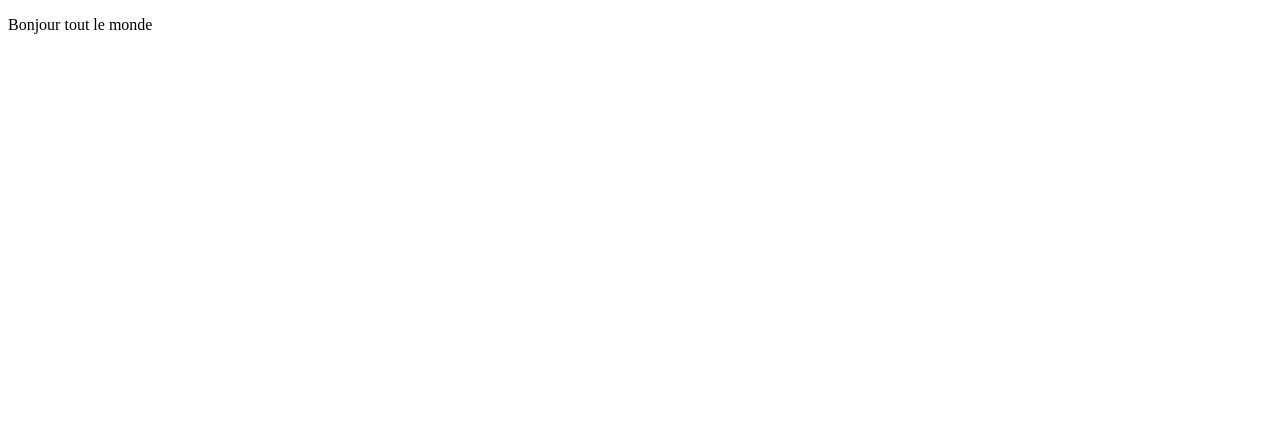
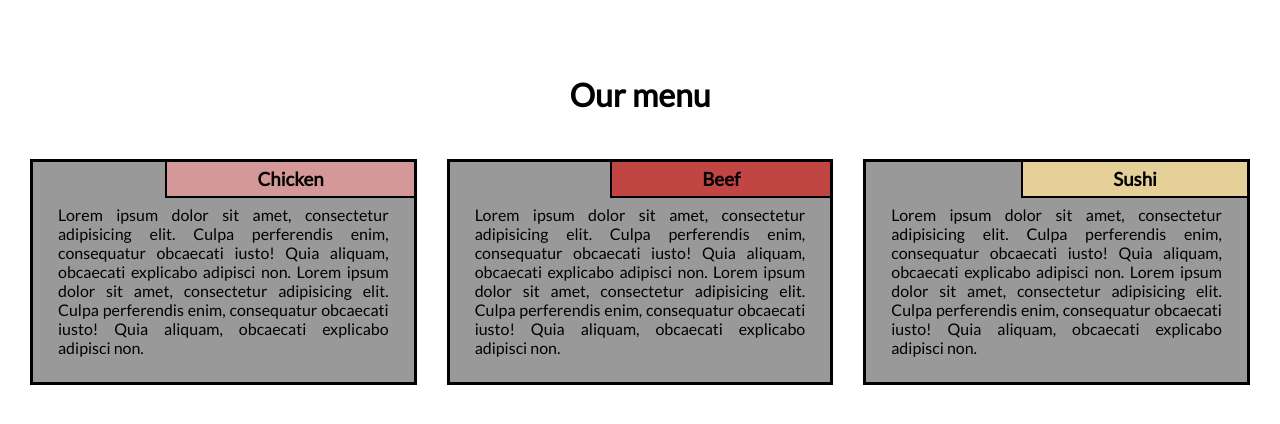
Before and after one commit to EdCrow03/coursera-test, a plain HTML site: page index.html in a window 1280 px wide. Drawn offline with Linux system fonts and the light colour scheme.

Commit message:
Assignment done

```diff
--- /dev/null
+++ b/css/style.css
@@ -0,0 +1,128 @@
+*{
+  box-sizing: border-box;
+  margin:0;
+  padding:0;
+}
+
+body{
+  font-family: 'Lato', sans-serif;
+}
+
+.row{
+  width: 100%;
+}
+
+.menu-title{
+  text-align: center;
+  margin-bottom: 30px;
+}
+
+.container{
+ position: relative;
+ top:60px;
+ margin: 15px;
+}
+
+.item{
+  position: relative;
+  top: 0;
+  background-color:#999999;
+  margin: 15px;
+  padding: 25px;
+  border: 3px solid #000;
+}
+
+.item p{
+  margin-top: 18px;
+  text-align: justify;
+  font-size:100%;
+}
+
+.item-title{
+  position: absolute;
+  top:0;
+  right: 0px;
+  background: green;
+  padding: 6px 90px;
+  border-left: 2px solid #000;
+  border-bottom: 2px solid #000;
+}
+
+#title-one {
+  background-color: #D59898;
+}
+
+#title-two{
+  background-color: #C14543;
+}
+
+#title-three{
+  background-color: #E5D198;
+}
+
+/* Simple Responsive Framework. */
+/*------ Desktop ------*/
+@media (min-width: 992px){
+  .col-lg-1, .col-lg-2, .col-lg-3, .col-lg-4, .col-lg-5, .col-lg-6, .col-lg-7, .col-lg-8, .col-lg-9, .col-lg-10, .col-lg-11, .col-lg-12 {
+    float: left;
+  }
+  .col-lg-1 {
+    width: 8.33%;
+  }
+  .col-lg-2 {
+    width: 16.66%;
+  }
+  .col-lg-3 {
+    width: 25%;
+  }
+  .col-lg-4 {
+    width: 33.33%;
+  }
+  .col-lg-5 {
+    width: 41.66%;
+  }
+  .col-lg-6 {
+    width: 50%;
+  }
+  .col-lg-7 {
+    width: 58.33%;
+  }
+  .col-lg-8 {
+    width: 66.66%;
+  }
+  .col-lg-9 {
+    width: 74.99%;
+  }
+  .col-lg-10 {
+    width: 83.33%;
+  }
+  .col-lg-11 {
+    width: 91.66%;
+  }
+  .col-lg-12 {
+    width: 100%;
+  }
+
+}
+
+
+/*------ Tablet ------*/
+@media (min-width: 768px) and (max-width: 991px){
+  .col-lg-4 {
+    width: 50%;
+    float: left;
+  }
+  .col-lg-tablet{
+   width: 100%;
+   float: left;
+ }
+}
+
+
+/*------ Mobile ------*/
+@media (max-width: 767px){
+  .col-lg-4{
+    width: 100%;
+    float: left;
+  }
+}
--- a/index.html
+++ b/index.html
@@ -1,9 +1,52 @@
+
+
+
 <!DOCTYPE html>
 <html>
-    <head>
-        <title>Site salim ahouad</title>
-    </head>
-    <body>
-        <p>Bonjour tout le monde</p>
-    </body>
+<head>
+  <meta charset="utf-8">
+  <meta name="viewport" content="width=device-width, initial-scale=1">
+  <title>My Responsive Layout</title>
+  <link href="https://fonts.googleapis.com/css?family=Lato" rel="stylesheet">
+  <link href='css/style.css' rel='stylesheet' type='text/css'>
+</head>
+<body>
+  <div class="container">
+    <div class="row">
+
+    <h1 class="menu-title">Our menu</h1>
+      <div class="col-lg-4">
+        <div class="item">
+          <div class="item-title" id="title-one">
+            <h3>Chicken</h3>
+          </div>
+          <p>
+            Lorem ipsum dolor sit amet, consectetur adipisicing elit. Culpa perferendis enim, consequatur obcaecati iusto! Quia aliquam, obcaecati explicabo adipisci non. Lorem ipsum dolor sit amet, consectetur adipisicing elit. Culpa perferendis enim, consequatur obcaecati iusto! Quia aliquam, obcaecati explicabo adipisci non.
+          </p>
+        </div>
+      </div>
+      <div class="col-lg-4">
+        <div class="item">
+         <div class="item-title" id="title-two">
+          <h3>Beef</h3>
+        </div>
+        <p>
+          Lorem ipsum dolor sit amet, consectetur adipisicing elit. Culpa perferendis enim, consequatur obcaecati iusto! Quia aliquam, obcaecati explicabo adipisci non. Lorem ipsum dolor sit amet, consectetur adipisicing elit. Culpa perferendis enim, consequatur obcaecati iusto! Quia aliquam, obcaecati explicabo adipisci non.
+        </p>
+      </div>
+    </div>
+    <div class="col-lg-4 col-lg-tablet">
+      <div class="item">
+       <div class="item-title" id="title-three">
+        <h3>Sushi</h3>
+      </div>
+      <p>
+        Lorem ipsum dolor sit amet, consectetur adipisicing elit. Culpa perferendis enim, consequatur obcaecati iusto! Quia aliquam, obcaecati explicabo adipisci non. Lorem ipsum dolor sit amet, consectetur adipisicing elit. Culpa perferendis enim, consequatur obcaecati iusto! Quia aliquam, obcaecati explicabo adipisci non.
+      </p>
+    </div>
+  </div>
+
+</div>
+</div>
+</body>
 </html>
```
Also changed, not shown: 1 other file.
